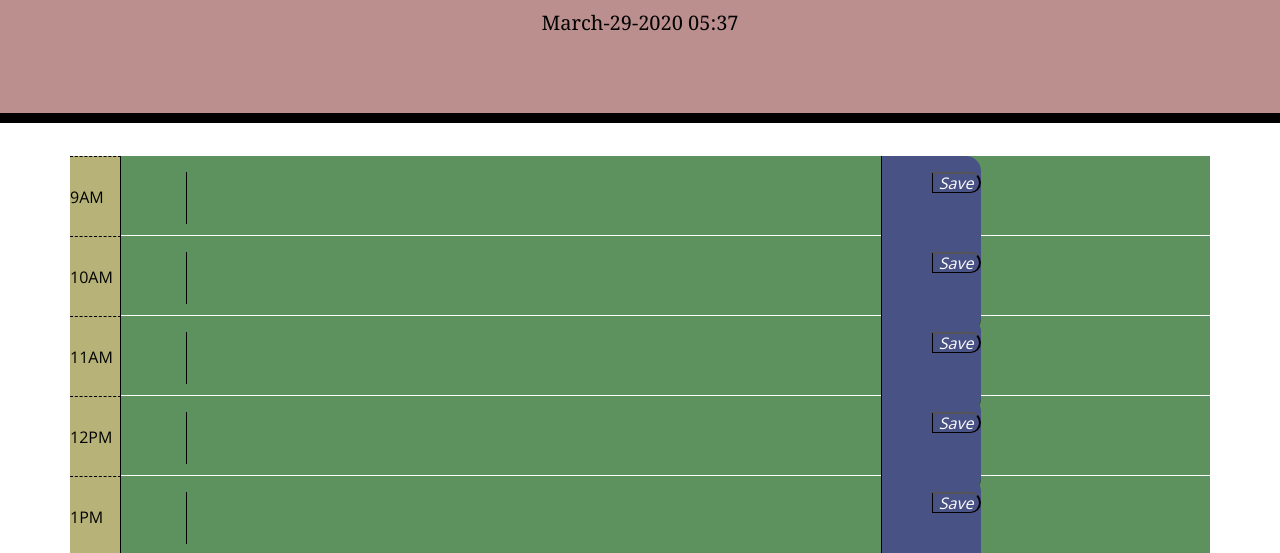
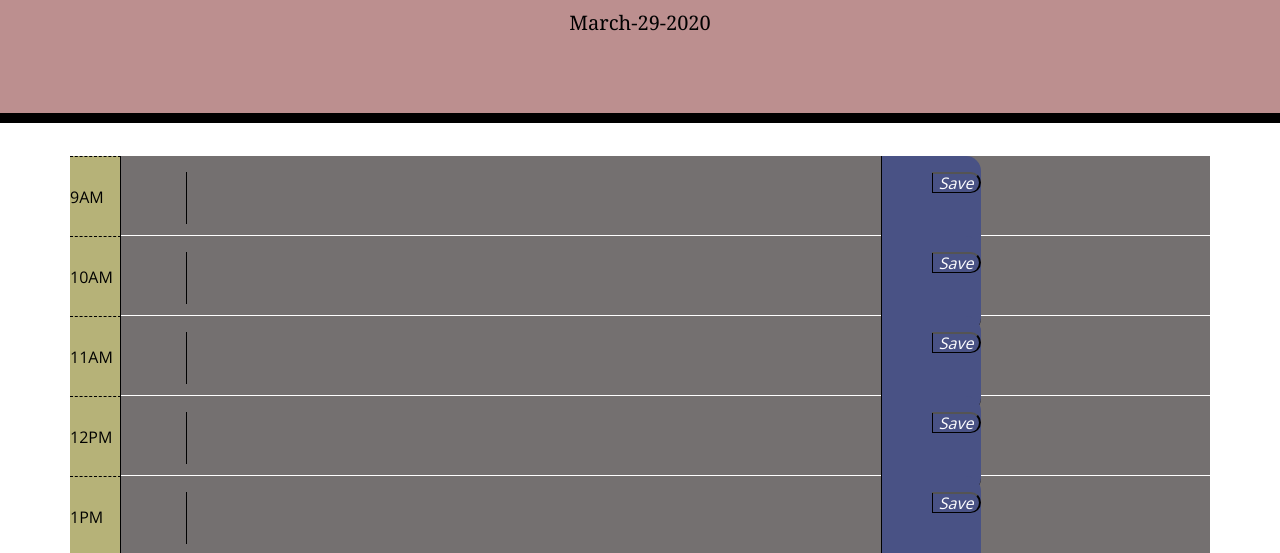
Before and after one commit to Austin-Ricketts/Work-Day-Scheduler, a plain HTML site: page index.html in a window 1280 px wide. Shown: the part 181-734 px from the top of the page. Drawn offline with nearby package versions, Linux system fonts and the light colour scheme.

Commit message:
return to functionality after function loss

```diff
--- a/index.html
+++ b/index.html
@@ -108,7 +108,7 @@
             <button class="saveBtn data-two"><i>Save</i></button>
           </div>
       </div>
-      <div class="row" id="row-threee">
+      <div class="row" id="row-three">
           <div class="hour" value="14">
             <p>3PM</p>
           </div>
@@ -152,30 +152,14 @@
     <script src="https://cdnjs.cloudflare.com/ajax/libs/moment.js/2.24.0/moment.min.js" type="text/javascript"></script>
 
     <script type="text/javascript">
+    $(document).ready(function() {
+      var displayDate = moment().format("MMMM-D-YYYY");
+      $("#currentDay").text(displayDate);
 
-      var timeBlock = $(".time-block");
-      console.log(timeBlock);
-      var hourGetter = $(".hour");
-      console.log(hourGetter);
-      var ninehr = parseInt(hourGetter[0].attributes[1].value);
-      var tenhr = parseInt(hourGetter[1].attributes[1].value);
-      var elevenhr = parseInt(hourGetter[2].attributes[1].value);
-      var twelvehr = parseInt(hourGetter[3].attributes[1].value);
-      var onehr = parseInt(hourGetter[4].attributes[1].value);
-      var twohr = parseInt(hourGetter[5].attributes[1].value);
-      var threehr = parseInt(hourGetter[6].attributes[1].value);
-      var fourhr = parseInt(hourGetter[7].attributes[1].value);
-      var fivehr = parseInt(hourGetter[8].attributes[1].value);
-
-      var hourLoop = [ninehr, tenhr, elevenhr, twelvehr, onehr, twohr,threehr, fourhr, fivehr];
-      console.log(hourLoop);
-
-    $(document).ready(function() {
-      var now = moment().format("MMMM-D-YYYY hh:mm");
-      $("#currentDay").text(now);
+      var now = moment();
 
       var m9 = moment({
-        h: 9,
+        h: 09,
         s: 0
         });
       var m10 = moment({
@@ -210,6 +194,9 @@
         h: 17,
         s: 0
         });
+
+        console.log(now);
+        console.log(m4.isAfter(now));
 
         if (m9.isBefore(now)) {
           $("#row-nine").css({"background-color": "#747070"});
```
